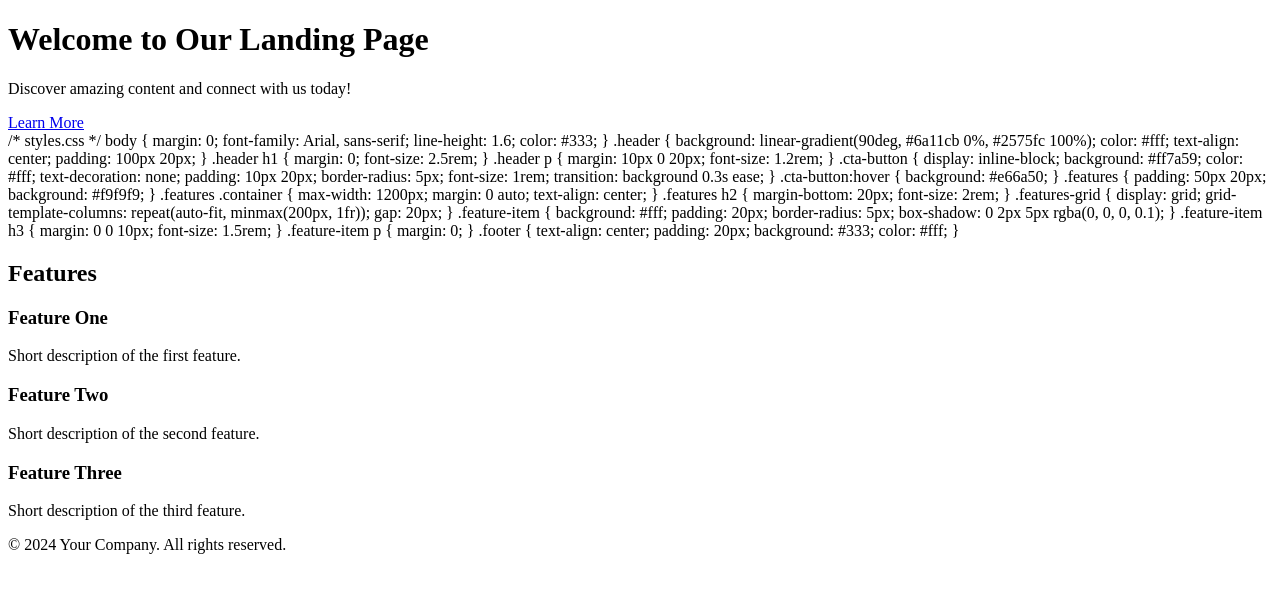
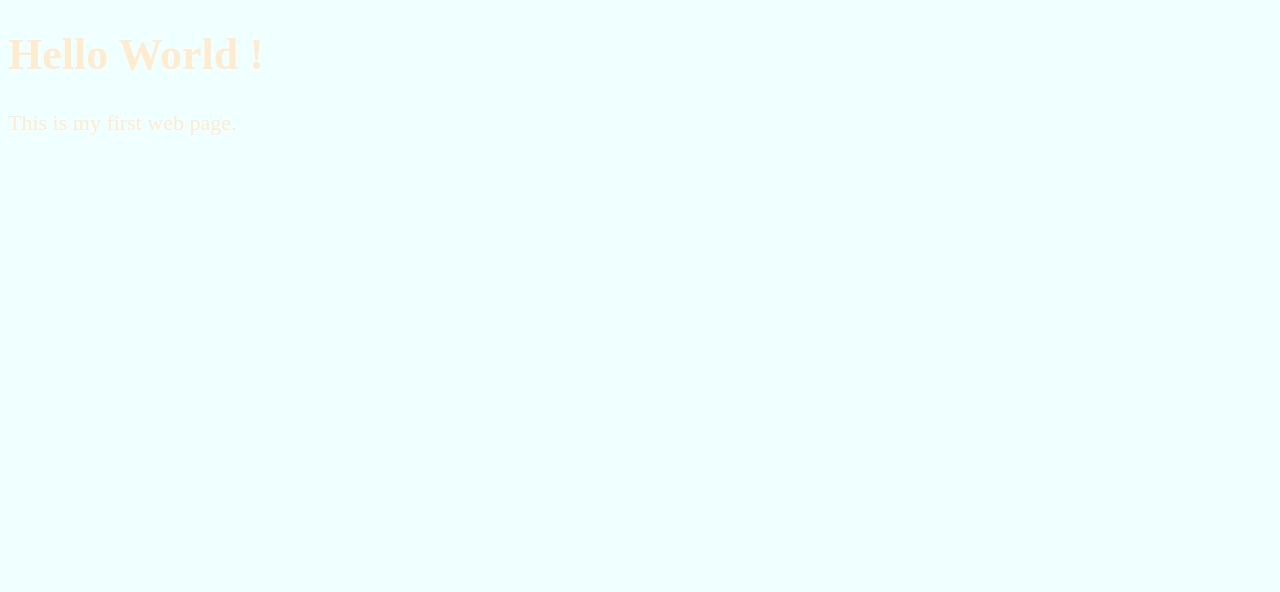
Before and after one commit to Aminat-ai/coding-class, a plain HTML site: page index.html in a window 1280 px wide. Drawn offline with Linux system fonts and the light colour scheme.

Commit message:
Getting Started

```diff
--- a/index.html
+++ b/index.html
@@ -1,123 +1,17 @@
 <!DOCTYPE html>
 <html lang="en">
+
 <head>
     <meta charset="UTF-8">
-    <meta name="viewport" content="width=device-width, initial-scale=1.0">
-    <title>Document</title>
-</head>
+    <meta name='author' content="Alade Aminat">
+    <meta name="description" content="This page contains all the things I am learning how to create as I learn HTML.">
+    <title>My First Web Page</title>
+    <link rel="icon" href="html5.png" type="image/x-con">
+    <link rel="stylesheet" href="main.css" type="text/css" </head>
+
 <body>
-    <header class="header">
-        <div class="container">
-            <h1>Welcome to Our Landing Page</h1>
-            <p>Discover amazing content and connect with us today!</p>
-            <a href="#features" class="cta-button">Learn More</a>
-        </div>
-    </header>/* styles.css */
-    body {
-        margin: 0;
-        font-family: Arial, sans-serif;
-        line-height: 1.6;
-        color: #333;
-    }
+    <h1>Hello World !</h1>
+    <p>This is my first web page.</p>
+</body>
 
-    .header {
-        background: linear-gradient(90deg, #6a11cb 0%, #2575fc 100%);
-        color: #fff;
-        text-align: center;
-        padding: 100px 20px;
-    }
-
-    .header h1 {
-        margin: 0;
-        font-size: 2.5rem;
-    }
-
-    .header p {
-        margin: 10px 0 20px;
-        font-size: 1.2rem;
-    }
-
-    .cta-button {
-        display: inline-block;
-        background: #ff7a59;
-        color: #fff;
-        text-decoration: none;
-        padding: 10px 20px;
-        border-radius: 5px;
-        font-size: 1rem;
-        transition: background 0.3s ease;
-    }
-
-    .cta-button:hover {
-        background: #e66a50;
-    }
-
-    .features {
-        padding: 50px 20px;
-        background: #f9f9f9;
-    }
-
-    .features .container {
-        max-width: 1200px;
-        margin: 0 auto;
-        text-align: center;
-    }
-
-    .features h2 {
-        margin-bottom: 20px;
-        font-size: 2rem;
-    }
-
-    .features-grid {
-        display: grid;
-        grid-template-columns: repeat(auto-fit, minmax(200px, 1fr));
-        gap: 20px;
-    }
-
-    .feature-item {
-        background: #fff;
-        padding: 20px;
-        border-radius: 5px;
-        box-shadow: 0 2px 5px rgba(0, 0, 0, 0.1);
-    }
-
-    .feature-item h3 {
-        margin: 0 0 10px;
-        font-size: 1.5rem;
-    }
-
-    .feature-item p {
-        margin: 0;
-    }
-
-    .footer {
-        text-align: center;
-        padding: 20px;
-        background: #333;
-        color: #fff;
-    }
-
-    <section id="features" class="features">
-        <div class="container">
-            <h2>Features</h2>
-            <div class="features-grid">
-                <div class="feature-item">
-                    <h3>Feature One</h3>
-                    <p>Short description of the first feature.</p>
-                </div>
-                <div class="feature-item">
-                    <h3>Feature Two</h3>
-                    <p>Short description of the second feature.</p>
-                </div>
-                <div class="feature-item">
-                    <h3>Feature Three</h3>
-                    <p>Short description of the third feature.</p>
-                </div>
-            </div>
-        </div>
-    </section>
-    <footer class="footer">
-        <p>&copy; 2024 Your Company. All rights reserved.</p>
-    </footer>
-</body>
 </html>
--- /dev/null
+++ b/main.css
@@ -0,0 +1,8 @@
+html{
+font-size: 22px;
+}
+
+body {
+    background-color: azure;
+    color: blanchedalmond;
+}
```
Also changed, not shown: tags.html (deleted, +0 -30 lines), html5.png (added), style.css (deleted), 1 other file.
